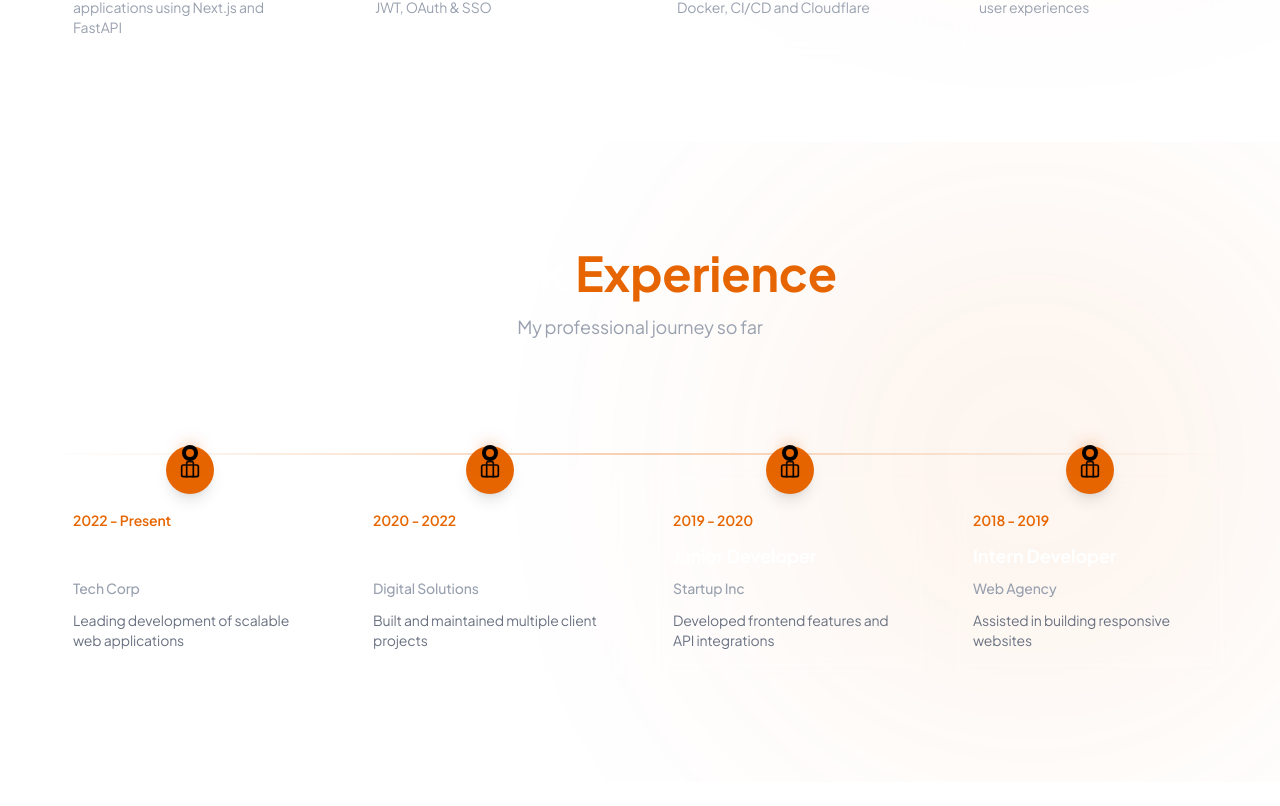
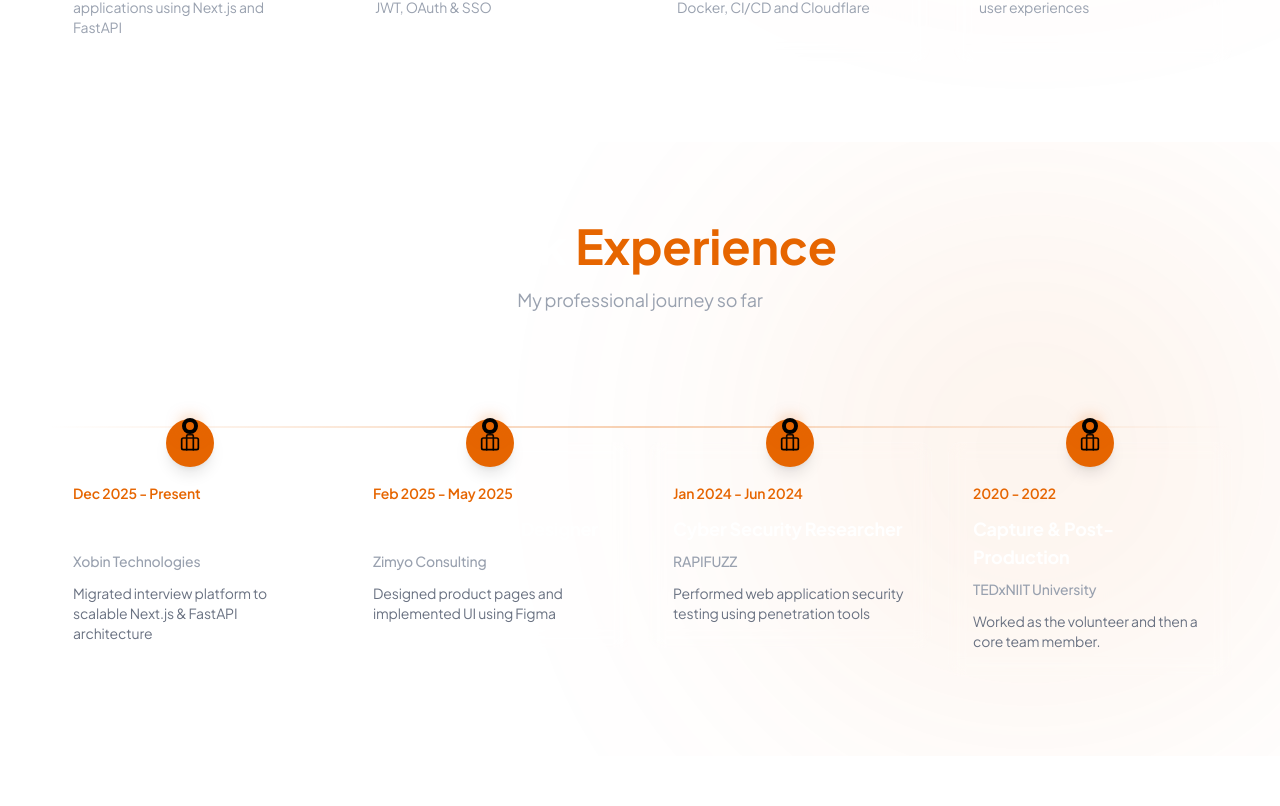
Before and after one commit to half-skirmish/portfolio-2026, a Next.js app: page / in a window 1280 px wide. Shown: the part 1674-2480 px from the top of the page. Built offline with nearby package versions, Linux system fonts and the light colour scheme.

Commit message:
feat: Update WorkExperience component with new job entries and descriptions

```diff
--- a/components/WorkExperience.jsx
+++ b/components/WorkExperience.jsx
@@ -7,31 +7,31 @@ export default function WorkExperience() {
 const experiences = [
   {
     id: 1,
-      company: "Tech Corp",
-      role: "Senior Full Stack Developer",
-      period: "2022 - Present",
-      description: "Leading development of scalable web applications"
+    company: "Xobin Technologies",
+    role: "Software Engineer",
+    period: "Dec 2025 - Present",
+    description: "Migrated interview platform to scalable Next.js & FastAPI architecture"
   },
   {
     id: 2,
-      company: "Digital Solutions",
-      role: "Full Stack Developer",
-      period: "2020 - 2022",
-      description: "Built and maintained multiple client projects"
+    company: "Zimyo Consulting",
+    role: "UI/UX & Creative Designer",
+    period: "Feb 2025 - May 2025",
+    description: "Designed product pages and implemented UI using Figma"
   },
   {
     id: 3,
-      company: "Startup Inc",
-      role: "Junior Developer",
-      period: "2019 - 2020",
-      description: "Developed frontend features and API integrations"
+    company: "RAPIFUZZ",
+    role: "Cyber Security Researcher",
+    period: "Jan 2024 - Jun 2024",
+    description: "Performed web application security testing using penetration tools"
   },
   {
     id: 4,
-      company: "Web Agency",
-      role: "Intern Developer",
-      period: "2018 - 2019",
-      description: "Assisted in building responsive websites"
+    company: "TEDxNIIT University",
+    role: "Capture & Post-Production",
+    period: "2020 - 2022",
+    description: "Worked as the volunteer and then a core team member."
   }
 ];
 
@@ -56,7 +56,7 @@ export default function WorkExperience() {
   };
 
   return (
-    <section className="relative w-full min-h-[80vh] flex items-center px-4 md:px-8 lg:px-12 py-20 overflow-hidden">
+    <section className="relative w-full min-h-[40vh] flex items-center px-4 md:px-8 lg:px-12 py-20 overflow-hidden">
 
       {/* Background Glow */}
       <div className="absolute right-0 top-1/2 -translate-y-1/2 w-[300px] h-[300px] md:w-[400px] md:h-[400px] lg:w-[500px] lg:h-[500px]
```
Lines whose indentation alone changed are shown as unchanged.
